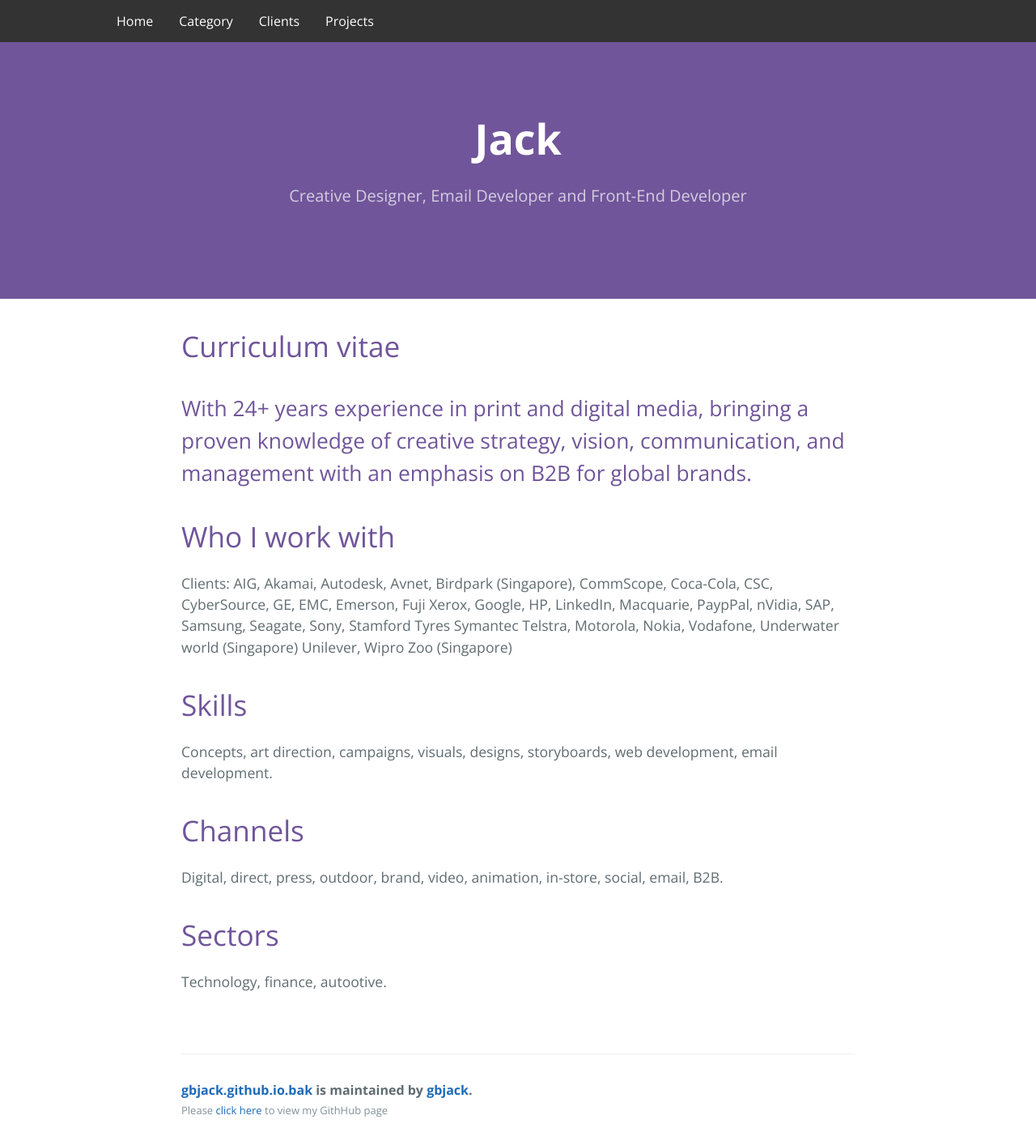
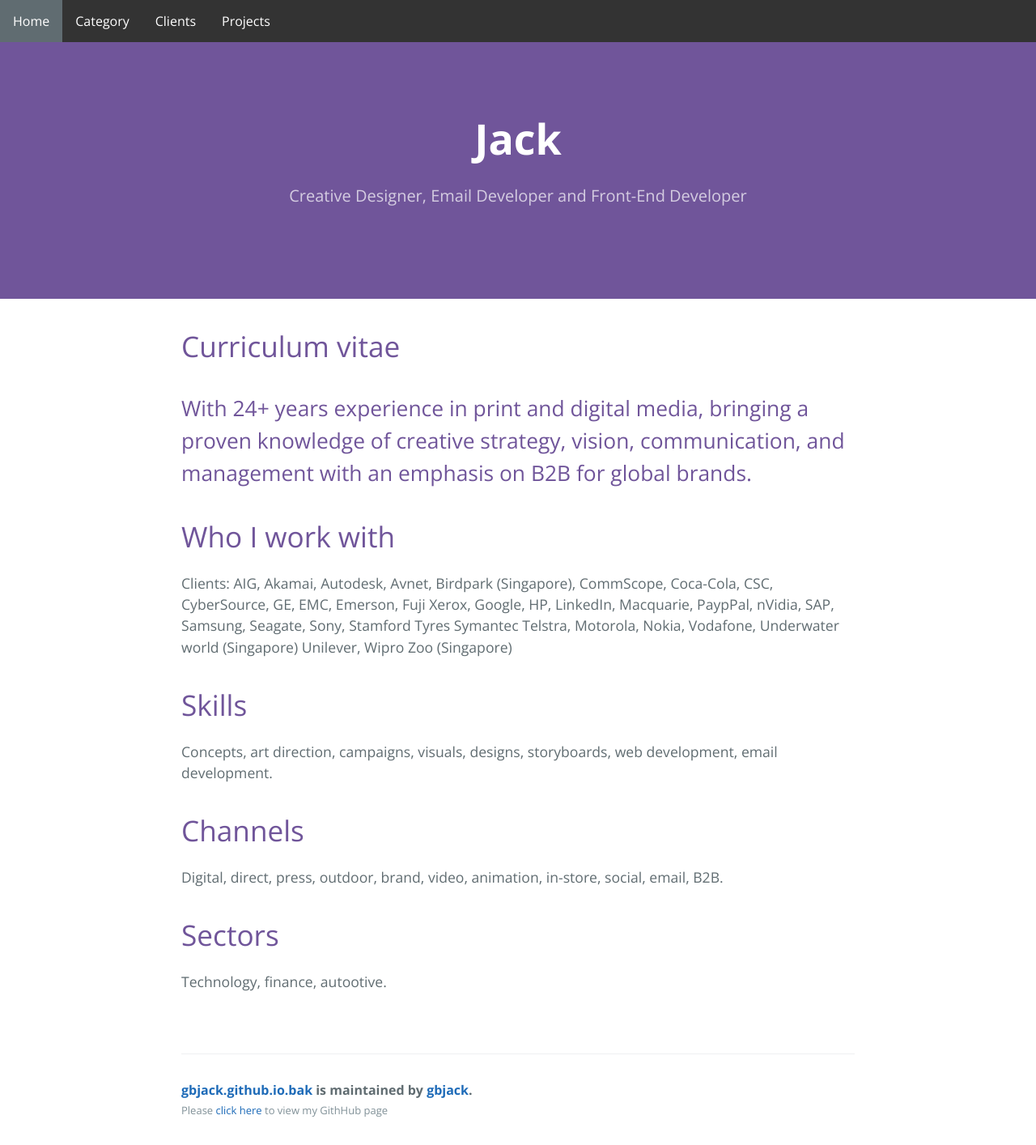
Before and after one commit to gbjack/gbjack.github.io.bak, a Jekyll site: the page built from index.html, in a window 1280 px wide. Shown: the whole page at 81% size. Built offline with Jekyll 4.4.1, drawn with Linux system fonts in a browser that asks for light colours.

Commit message:
Update style.scss

```diff
--- a/assets/css/style.scss
+++ b/assets/css/style.scss
@@ -8,7 +8,7 @@
 h2.setGrey {color: #606c71;}
 .main-content h1, .main-content h2, .main-content h2 {color:#70559a;}
 .main-nav {width:100%; background-color: #333;}
-ul.topnav {list-style-type: none; padding: 0; overflow: hidden; background-color: #333; width:1024px; margin: 0 auto}
+ul.topnav {list-style-type: none; padding: 0; overflow: hidden; background-color: #333; margin: 0 auto}
 ul.topnav li.nav-list {float:left}
 ul.topnav li.nav-list a {display: inline-block; color: #fff; text-align: center; padding: 14px 16px; text-decoration: none; transition: 0.3s; font-size: 16px;}
 li.nav-list a.active {background-color:#606c71; color:#fff;}
```
